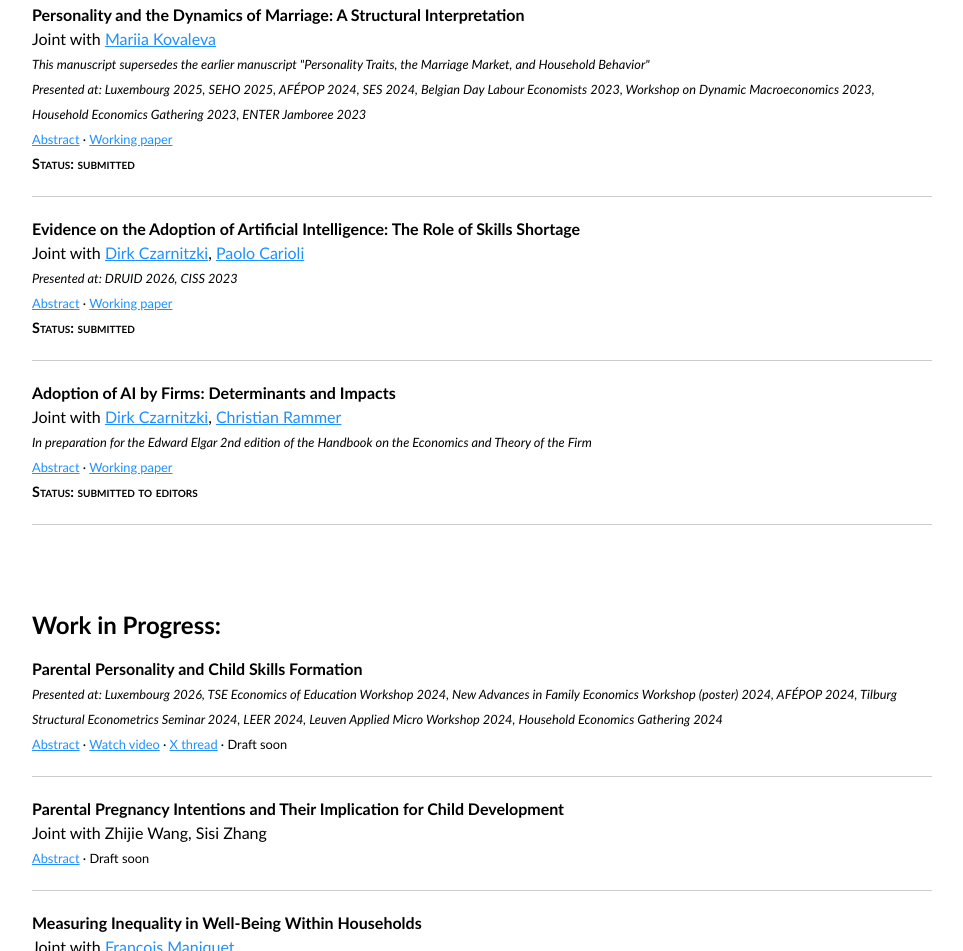
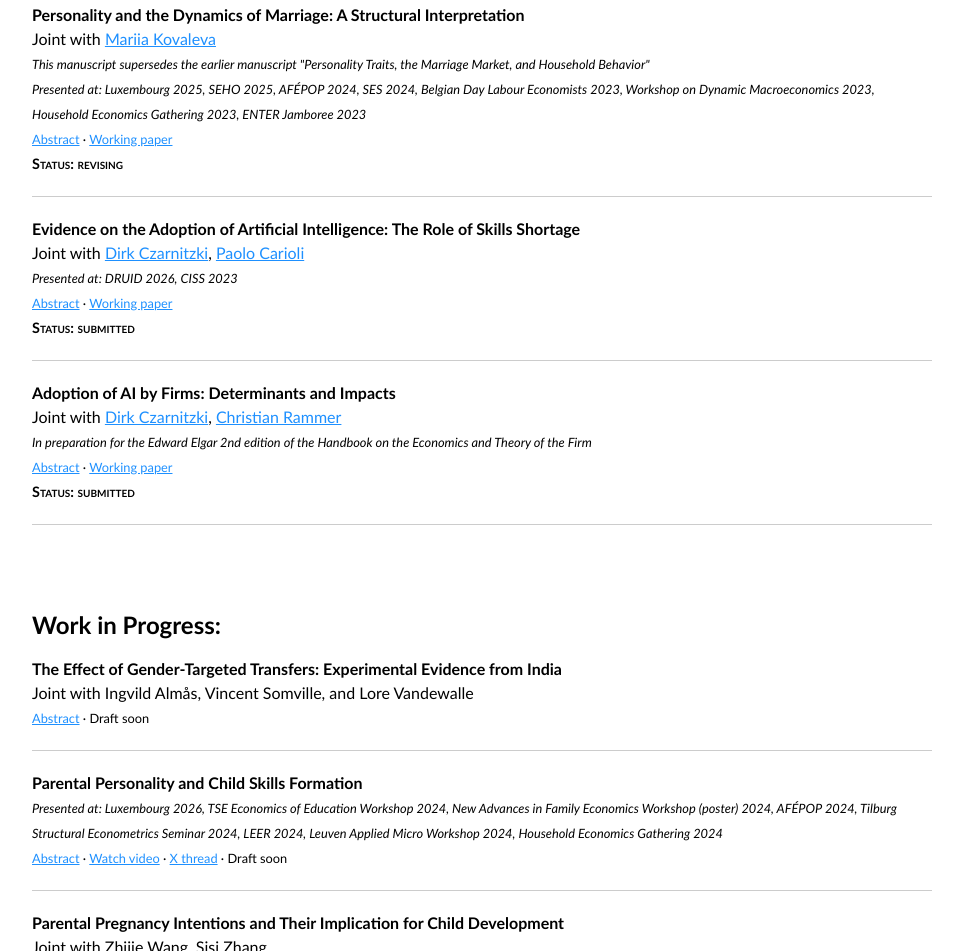
Before and after one commit to gaston-fernandez/gaston-fernandez.github.io, a plain HTML site: page research.html in a window 1280 px wide. Shown: the part 684-1635 px from the top of the page, without its empty margins (158-1121 px from the left). Drawn offline with Linux system fonts and the light colour scheme.

Commit message:
Update research.html

```diff
--- a/research.html
+++ b/research.html
@@ -152,7 +152,7 @@ Joint with <a class="two" href="https://www.mariiakovaleva.com/index.html" targe
 <em><span style="font-size: 80%;"> This manuscript supersedes the earlier manuscript "Personality Traits, the Marriage Market, and Household Behavior" </span>  </em><br>
 <em><span style="font-size: 80%;"> Presented at: Luxembourg 2025, SEHO 2025, AFÉPOP 2024, SES 2024, Belgian Day Labour Economists 2023, Workshop on Dynamic Macroeconomics 2023, Household Economics Gathering 2023, ENTER Jamboree 2023</span>  </em><br>
 <span style="font-size: 80%;"><a href="javascript:void(0);" onclick="toggleAbstract('abstract5')">Abstract</a> · <a class="two" href="files/dp18519.pdf" target="_blank">Working paper</a> </span><br>
-<span style="font-size: 90%;" id="petite-caps"><strong>Status: submitted</strong> </span>
+<span style="font-size: 90%;" id="petite-caps"><strong>Status: revising</strong> </span>
 <div id="abstract5" style="display:none; font-size: 80%;">We develop an empirical framework to analyze the dynamic effect of personality traits in marriage market patterns and intrahousehold decisions. We exploit detailed information at the individual level from the HILDA survey about consumption, labor supply, time use, and personality traits (as measured by the Big Five). First, we document that personality types are related to marital and divorce patterns, time allocated to both market and non-market labor activities, and the evolution of earnings. To rationalize these empirical facts, we build a life-cycle model that integrates endogenous household formation and collective household choices under limited commitment. Our framework allows personality to affect both wage processes and individual preferences. In the latter, personality traits enter indirectly through household production and the utility of marriage (match quality). We use the estimates of our model to conduct counterfactuals associated with intrahousehold behavior.</div>
 </p>
 <hr class="publication-divider">
@@ -172,7 +172,7 @@ Joint with <a class="two" href="https://scholar.google.com/citations?user=0_DQKh
 Joint with <a class="two" href="https://scholar.google.com/citations?user=0_DQKhUAAAAJ&hl=en&oi=ao" target="_blank">Dirk Czarnitzki</a>, <a class="two" href="https://scholar.google.com/citations?user=IlD-eSgAAAAJ&hl=en" target="_blank">Christian Rammer </a> <br>
 <em><span style="font-size: 80%;"> In preparation for the Edward Elgar 2nd edition of the Handbook on the Economics and Theory of the Firm</span> </em><br>
 <span style="font-size: 80%;"><a href="javascript:void(0);" onclick="toggleAbstract('abstracthandbook')">Abstract</a> · <a class="two" href="/files/WP_n_2025-15.pdf" target="_blank">Working paper</a> </span><br>
-<span style="font-size: 90%;" id="petite-caps"><strong>Status: submitted to editors</strong> </span>
+<span style="font-size: 90%;" id="petite-caps"><strong>Status: submitted</strong> </span>
 <div id="abstracthandbook" style="display:none; font-size: 80%;">This chapter provides an up-to-date overview of evidence on firms’ adoption of Artificial Intelligence (AI). We revisit the main conceptual drivers of AI uptake discussed in the literature and summarize global trends in AI diffusion. We then examine the firm characteristics associated with adoption—including the distinction between in-house development and external acquisition—and highlight how patterns differ between general AI and generative AI technologies (GenAI). Next, we review the emerging literature on the productivity effects of AI, distinguishing non-experimental firm-level studies from recent experimental and quasi-experimental evidence on task-level impacts. As a case study, we draw on recent firm-level data from Germany to investigate how adoption decisions correlate with firm size, age, R&D intensity, human capital, location, and strategic orientation, and how these patterns vary across stages and types of AI adoption.</div>
 </p>
 <hr class="publication-divider">
@@ -183,6 +183,15 @@ Joint with <a class="two" href="https://scholar.google.com/citations?user=0_DQKh
 </br>
 </br>
 <h2 id="work-in-progress">Work in Progress:</h2>
+
+<p>
+<strong>The Effect of Gender-Targeted Transfers: Experimental Evidence from India</strong><br>
+Joint with Ingvild Almås, Vincent Somville, and Lore Vandewalle</a><br>
+<!-- <span style="color: crimson;"> <strong> [Job Market Paper]</strong></span><br>	 -->
+<span style="font-size: 80%;"><a href="javascript:void(0);" onclick="toggleAbstract('abstractindia')">Abstract</a> · Draft soon </span><br>
+<div id="abstractindia" style="display:none; font-size: 80%;">Women are the primary recipients of many welfare programs, supported by the belief that who receives a transfer shapes how a household spends. Causal evidence on that belief is scarce. We ran an experiment in rural India that randomized whether a cash transfer was given to the wife or to the husband in the sampled households. The transfer was sizable---about 30 percent of men's baseline income and 110 percent of women's---yet we find a precisely estimated null, with no statistically significant effects on main consumption categories: targeting the wife rather than the husband changed neither household expenditure nor nutrition. The null does not establish income pooling. Within a collective framework, it may reflect unchanged bargaining inside households or changes in individual allocations that generate little aggregate spending responses. Our calibration indicates that transfers would need to be several times larger to generate detectable effect on most household expenditures categories. </div>
+</p>
+<hr class="publication-divider">
 
 <p>
 <strong>Parental Personality and Child Skills Formation</strong><br>
```
